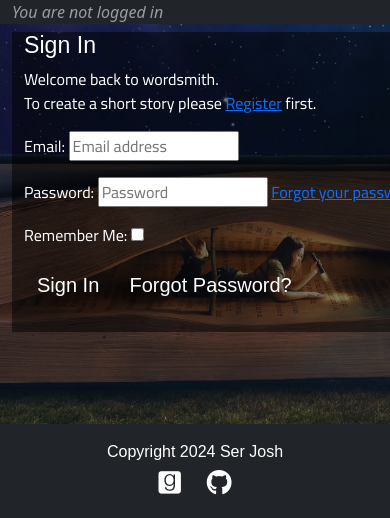
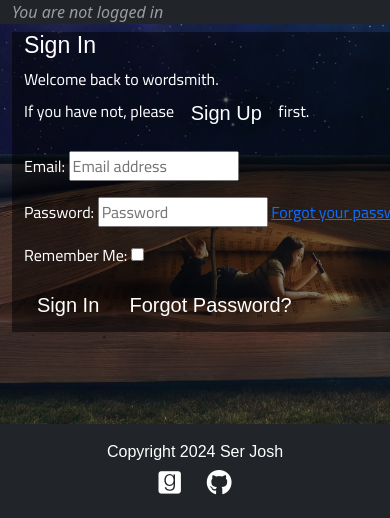
Before and after one commit to SerJosh/wordsmith, a Django app: the page made by templates/account/login.html in a window 390 px wide. Shown: the part 57-575 px from the top of that part. Run offline with Django 4.2, Linux system fonts and the light colour scheme; the page is wider than the window, and the part outside it is not shown; some libraries are stand-ins or nearby versions; some web fonts are replaced.

Commit message:
Stylr and make email verificatoin page responsive

```diff
--- a/templates/account/login.html
+++ b/templates/account/login.html
@@ -12,7 +12,7 @@
     <div class="row ">
             <h3>{% trans "Sign In" %}</h3>
 
-            <p>{% blocktrans %}Welcome back to wordsmith.<br> To create a short story please <a class="link" href="{{ signup_url }}">Register</a>
+            <p>{% blocktrans %}Welcome back to wordsmith.<br> If you have not, please <a class="btn btn-signup right btn-dark btn-welcome" href="{{ signup_url }}">Sign Up</a>
                 first.{% endblocktrans %}</p>
     </div>
     <div class="row">
--- a/templates/base.html
+++ b/templates/base.html
@@ -49,14 +49,14 @@
                     <a class="nav-link" aria-current="page" href="#">About</a>
                   </li>
                   <li class="nav-item">
-                    <a class="nav-link {% if request.path == logout_url %}active{% endif %}" href="{% url 'account_logout' %}">Logout</a>
+                    <a class="nav-link {% if request.path == logout_url %}active{% endif %}" href="{% url 'account_logout' %}">Sign Out</a>
                   </li>
                   {% else %}
                   <li class="nav-item">
-                    <a class="nav-link {% if request.path == login_url %}active{% endif %}" href="{% url 'account_login' %}">Login</a>
+                    <a class="nav-link {% if request.path == login_url %}active{% endif %}" href="{% url 'account_login' %}">Sign In</a>
                   </li>
                   <li class="nav-item">
-                    <a class="nav-link {% if request.path == signup_url %}active{% endif %}" href="{% url 'account_signup' %}">Register</a>
+                    <a class="nav-link {% if request.path == signup_url %}active{% endif %}" href="{% url 'account_signup' %}">Sign Up</a>
                   </li>
                   <li class="nav-item">
                     <a class="nav-link" href="#">About</a>
--- a/wordsmith/settings.py
+++ b/wordsmith/settings.py
@@ -16,7 +16,7 @@ TEMPLATES_DIR = os.path.join(BASE_DIR, 'templates')
 SECRET_KEY = os.environ.get("SECRET_KEY")
 
 # SECURITY WARNING: don't run with debug turned on in production!
-DEBUG = False
+DEBUG = True
 
 ALLOWED_HOSTS = [ '8000-serjosh-wordsmith-hts3me9pyj5.ws-eu110.gitpod.io',
                 '.herokuapp.com']
```
Also changed, not shown: static/css/style.css (+12 -0 lines), stories/templates/stories/index.html (+2 -2 lines), templates/account/verification_sent.html (+9 -2 lines).
